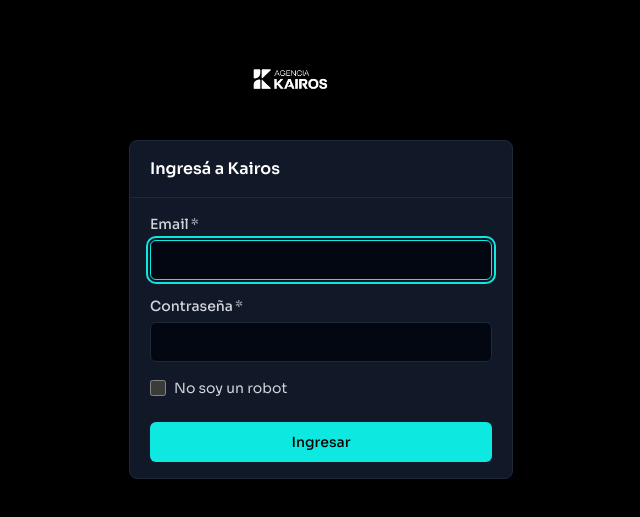
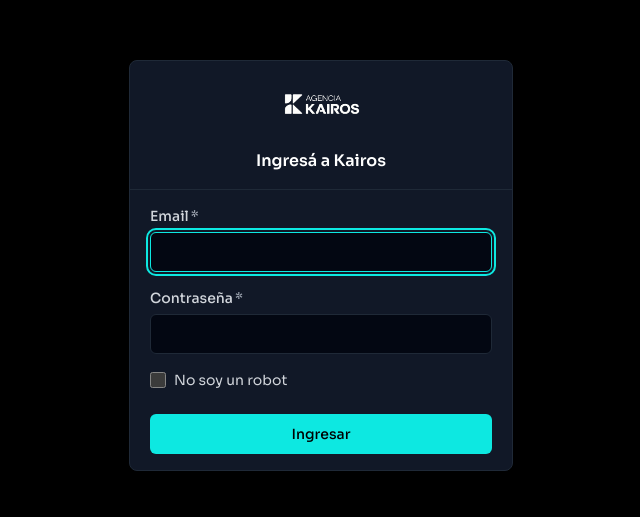
Before and after one commit to lucianocribeiro/agencia-kairos-app, a Next.js app: page /login in a window 1280 px wide. Shown: the part 135-652 px from the top of the page, without its empty margins (319-959 px from the left). Built offline with nearby package versions, Linux system fonts and the light colour scheme; no server answers; what async_hooks would draw is missing.

Commit message:
Move login logo inside the card (#10)
The logo now sits at the top of the login card. The change-password
page keeps its logo above the card.

Co-authored-by: Claude Opus 5.5 <noreply@anthropic.com>

```diff
--- a/app/(auth)/cambiar-password/page.tsx
+++ b/app/(auth)/cambiar-password/page.tsx
@@ -5,6 +5,7 @@ import { Suspense } from "react";
 import { LogoutButton } from "@/components/auth/logout-button";
 import { PasswordForm } from "@/components/auth/password-form";
 import { PageSkeleton } from "@/components/auth/guarded";
+import { Logo } from "@/components/shell/logo";
 import { buttonClasses, Card, CardContent, CardDescription, CardHeader, CardTitle, InlineMessage } from "@/components/ui";
 import { HOME_BY_ROLE } from "@/lib/auth/constants";
 import { requireUser } from "@/lib/auth/guards";
@@ -23,7 +24,8 @@ async function CambiarPassword() {
   const user = await requireUser({ allowPendingPasswordChange: true });
 
   return (
-    <div className="flex w-full flex-col gap-4">
+    <div className="flex w-full flex-col items-center gap-4">
+      <Logo eager className="mb-4" />
       <Card className="w-full">
         <CardHeader>
           <CardTitle>Cambiar contraseña</CardTitle>
@@ -36,7 +38,7 @@ async function CambiarPassword() {
           <PasswordForm />
         </CardContent>
       </Card>
-      <div className="flex items-center justify-between gap-2">
+      <div className="flex w-full items-center justify-between gap-2">
         {user.debeCambiarPassword ? (
           <span />
         ) : (
--- a/app/(auth)/layout.tsx
+++ b/app/(auth)/layout.tsx
@@ -1,11 +1,8 @@
-import { Logo } from "@/components/shell/logo";
-
 /** Pantallas sin sidebar (login, cambiar contraseña), con los mismos tokens. */
 export default function AuthLayout({ children }: { children: React.ReactNode }) {
   return (
     <main className="flex min-h-dvh flex-col items-center justify-center bg-bg px-4 py-10">
-      <div className="flex w-full max-w-sm flex-col items-center gap-8">
-        <Logo eager />
+      <div className="flex w-full max-w-sm flex-col items-center">
         {children}
       </div>
     </main>
--- a/app/(auth)/login/page.tsx
+++ b/app/(auth)/login/page.tsx
@@ -3,6 +3,7 @@ import { redirect } from "next/navigation";
 import { Suspense } from "react";
 
 import { LoginForm } from "@/components/auth/login-form";
+import { Logo } from "@/components/shell/logo";
 import { Card, CardContent, CardHeader, CardTitle } from "@/components/ui";
 import { getOptionalUser } from "@/lib/auth/guards";
 import { homeFor } from "@/lib/auth/login";
@@ -12,7 +13,8 @@ export const metadata: Metadata = { title: "Ingresar" };
 export default function LoginPage() {
   return (
     <Card className="w-full">
-      <CardHeader>
+      <CardHeader className="items-center text-center">
+        <Logo eager className="mb-3 justify-center" />
         <CardTitle>Ingresá a Kairos</CardTitle>
       </CardHeader>
       <CardContent>
```
